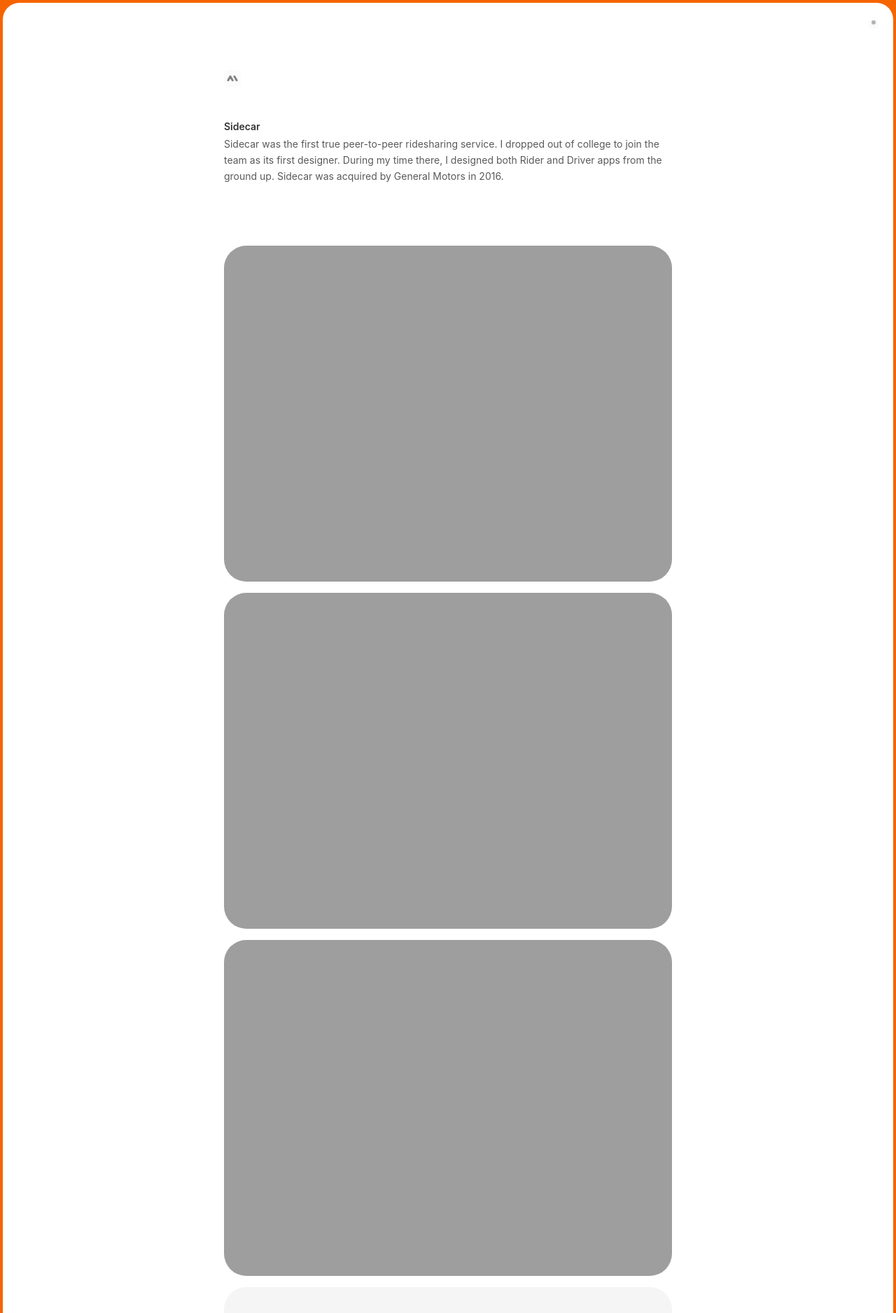
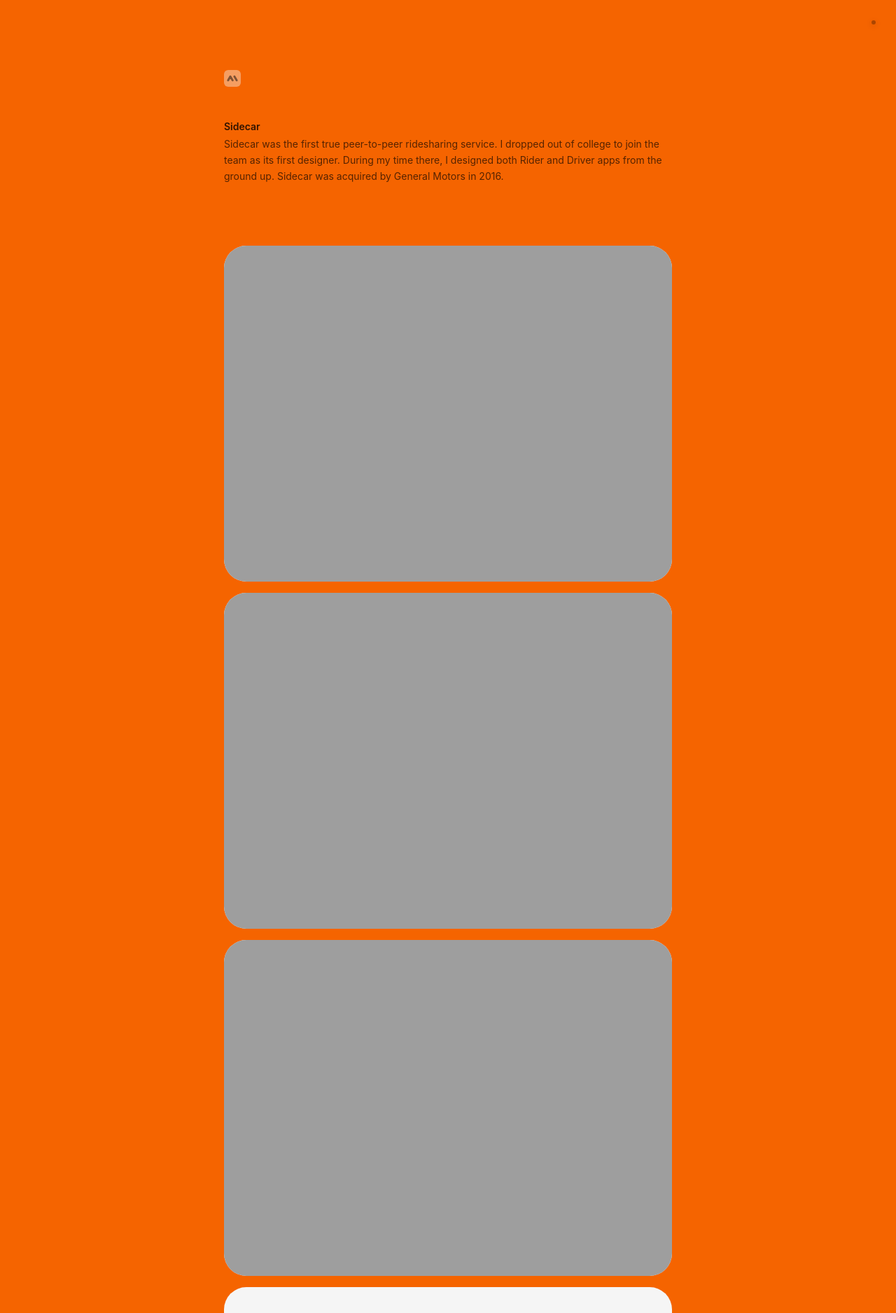
Before and after one commit to mahanti/mahanti.co, a Jekyll site: the page built from work/sidecar/index.html, in a window 1280 px wide. Shown: the top 1876 px of the page at 70% size. Built offline with Jekyll 4.4.1, drawn with Linux system fonts in a browser that asks for light colours; some web fonts are replaced.

Commit message:
Refactor page background styling and safe area handling
Co-authored-by: arjun.mahanti <arjun.mahanti@gmail.com>

```diff
--- a/_layouts/default.html
+++ b/_layouts/default.html
@@ -1,5 +1,5 @@
 <!DOCTYPE html>
-<html lang="en">
+<html lang="en" class="{% if page.url contains '/products/approach' %}approach-page{% elsif page.url contains '/products/circuit' %}circuit-page{% elsif page.url contains '/products/zoon' %}zoon-page{% elsif page.url contains '/work/block' %}block-page{% elsif page.url contains '/work/angellist' %}angellist-page{% elsif page.url contains '/work/ando' %}ando-page{% elsif page.url contains '/work/sidecar' %}sidecar-page{% endif %}">
 <head>
 	{% include head.html %}
 </head>
--- a/assets/css/styles.css
+++ b/assets/css/styles.css
@@ -48,47 +48,45 @@ body.night {
 }
 
 html {
-  background-color: #000000;
-  height: 100vh;
-  height: 100dvh;
+  /* Full-screen background is painted via html::before (fixed),
+     so it reliably extends behind iOS status bar + Safari chrome. */
+  background: transparent;
+  height: 100%;
+  min-height: 100%;
   overflow: hidden;
+  /* Keep the rounded page inset from unsafe areas (Dynamic Island / home indicator). */
   padding-top: env(safe-area-inset-top);
   padding-bottom: env(safe-area-inset-bottom);
   padding-left: env(safe-area-inset-left);
   padding-right: env(safe-area-inset-right);
 }
 
-html.approach-page {
-  background-color: #1C9200;
+:root {
+  --page-background: #000000;
 }
 
-html.circuit-page {
-  background-color: #FF8414;
+html::before {
+  content: "";
+  position: fixed;
+  inset: 0;
+  background: var(--page-background);
+  z-index: -1;
 }
 
+html.approach-page { --page-background: #1C9200; }
+html.circuit-page { --page-background: #FF8414; }
+html.block-page { --page-background: #FE7C00; }
+html.angellist-page { --page-background: #001D21; }
+html.ando-page { --page-background: #F7323F; }
+html.sidecar-page { --page-background: #F56400; }
+
 html.zoon-page {
-  background:
+  --page-background:
     radial-gradient(circle at 20% 30%, #6B99C2 0%, transparent 50%),
     radial-gradient(circle at 80% 20%, #F0321B 0%, transparent 50%),
     radial-gradient(circle at 40% 70%, #E1916B 0%, transparent 50%),
     radial-gradient(circle at 90% 80%, #9AA4B2 0%, transparent 50%),
     #6B99C2;
-}
-
-html.block-page {
-  background-color: #FE7C00;
-}
-
-html.angellist-page {
-  background-color: #001D21;
-}
-
-html.ando-page {
-  background-color: #F7323F;
-}
-
-html.sidecar-page {
-  background-color: #F56400;
 }
 
 html, body {
@@ -104,6 +102,9 @@ body {
   margin: 4px;
   height: calc(100vh - 8px);
   height: calc(100dvh - 8px);
+  /* Prefer the "small" viewport on mobile so content doesn't sit
+     under the browser chrome when it's visible. */
+  height: calc(100svh - 8px);
   border-radius: 24px;
   line-height: 1.65;
   overflow-x: hidden;
@@ -881,8 +882,8 @@ footer {
 /* Theme Toggle Button */
 .theme-toggle {
   position: fixed;
-  top: 12px;
-  right: 12px;
+  top: calc(12px + env(safe-area-inset-top));
+  right: calc(12px + env(safe-area-inset-right));
   width: 40px;
   height: 40px;
   border: none;
@@ -921,8 +922,8 @@ footer {
 
 @media (max-width: 780px) {
   .theme-toggle {
-    top: 12px;
-    right: 12px;
+    top: calc(12px + env(safe-area-inset-top));
+    right: calc(12px + env(safe-area-inset-right));
   }
 }
 
```
